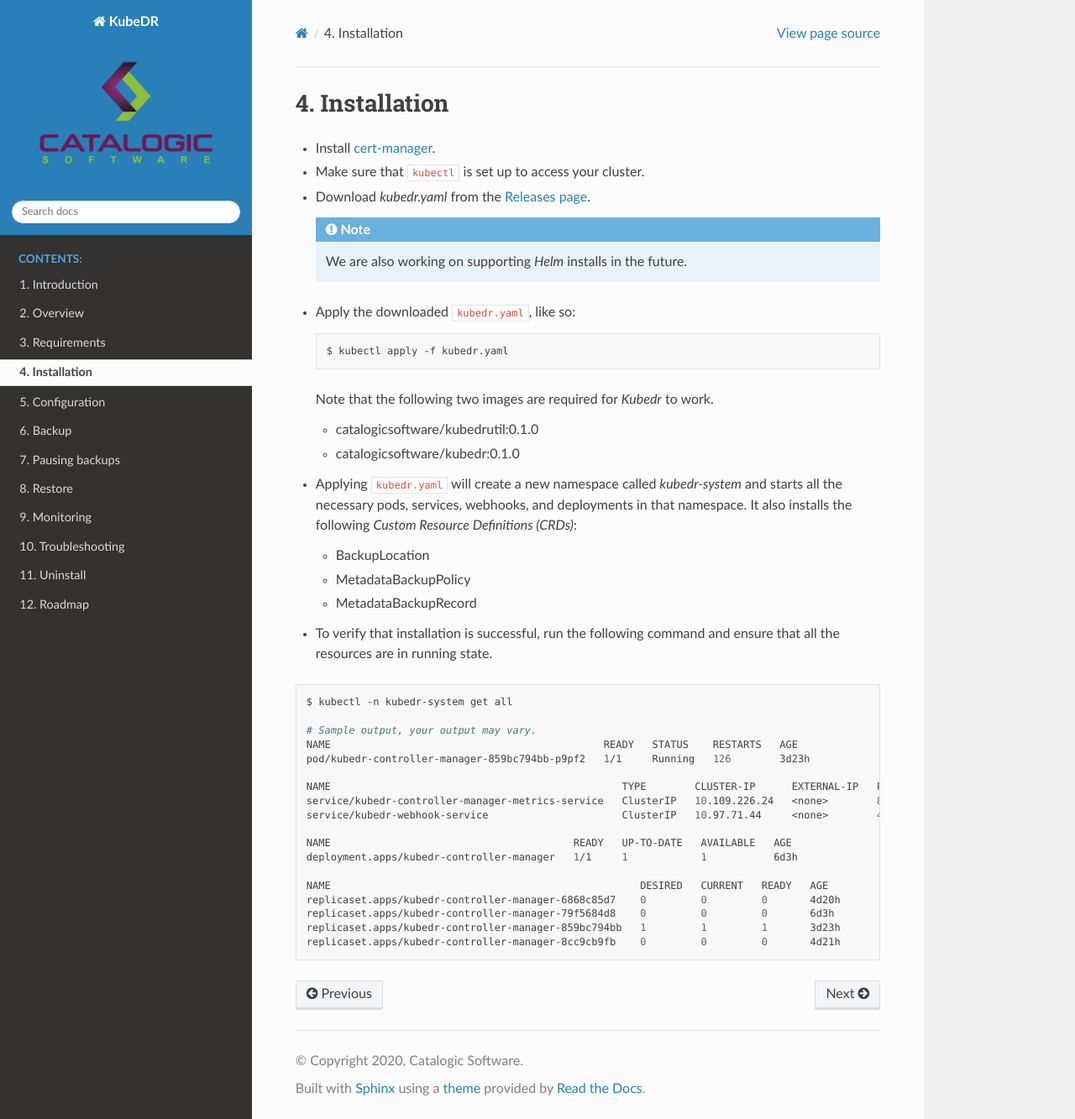
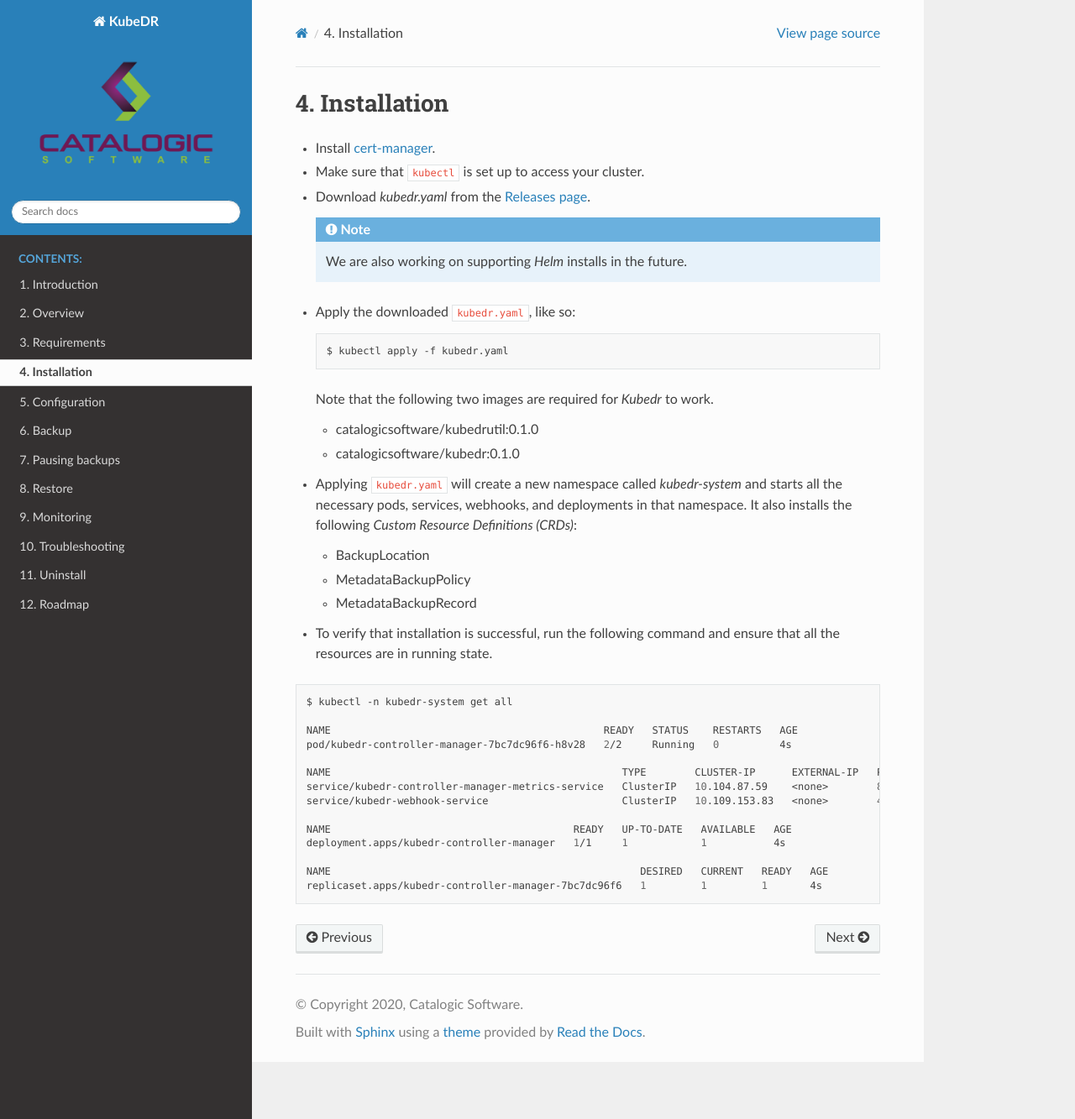
Before and after one commit to catalogicsoftware/kubedr, a Sphinx documentation site: the page built from docs/userguide/source/installation.rst, in a window 1280 px wide and 1333 px high. Shown: the whole window at 84% size. Built offline with Sphinx 7.4.7 and the Read the Docs theme 2.0.0, drawn with Linux system fonts in a browser that asks for light colours.

Commit message:
Update installation.rst

```diff
--- a/docs/userguide/source/installation.rst
+++ b/docs/userguide/source/installation.rst
@@ -41,21 +41,17 @@
 
   $ kubectl -n kubedr-system get all
 
-  # Sample output, your output may vary.
   NAME                                             READY   STATUS    RESTARTS   AGE
-  pod/kubedr-controller-manager-859bc794bb-p9pf2   1/1     Running   126        3d23h
+  pod/kubedr-controller-manager-7bc7dc96f6-h8v28   2/2     Running   0          4s
 
-  NAME                                                TYPE        CLUSTER-IP      EXTERNAL-IP   PORT(S)             AGE
-  service/kubedr-controller-manager-metrics-service   ClusterIP   10.109.226.24   <none>        8443/TCP,8080/TCP   6d3h
-  service/kubedr-webhook-service                      ClusterIP   10.97.71.44     <none>        443/TCP             6d3h
+  NAME                                                TYPE        CLUSTER-IP      EXTERNAL-IP   PORT(S)    AGE
+  service/kubedr-controller-manager-metrics-service   ClusterIP   10.104.87.59    <none>        8443/TCP   4s
+  service/kubedr-webhook-service                      ClusterIP   10.109.153.83   <none>        443/TCP    4s
 
   NAME                                        READY   UP-TO-DATE   AVAILABLE   AGE
-  deployment.apps/kubedr-controller-manager   1/1     1            1           6d3h
+  deployment.apps/kubedr-controller-manager   1/1     1            1           4s
 
   NAME                                                   DESIRED   CURRENT   READY   AGE
-  replicaset.apps/kubedr-controller-manager-6868c85d7    0         0         0       4d20h
-  replicaset.apps/kubedr-controller-manager-79f5684d8    0         0         0       6d3h
-  replicaset.apps/kubedr-controller-manager-859bc794bb   1         1         1       3d23h
-  replicaset.apps/kubedr-controller-manager-8cc9cb9fb    0         0         0       4d21h
+  replicaset.apps/kubedr-controller-manager-7bc7dc96f6   1         1         1       4s
 
 .. _cert-manager: https://cert-manager.io/
```
